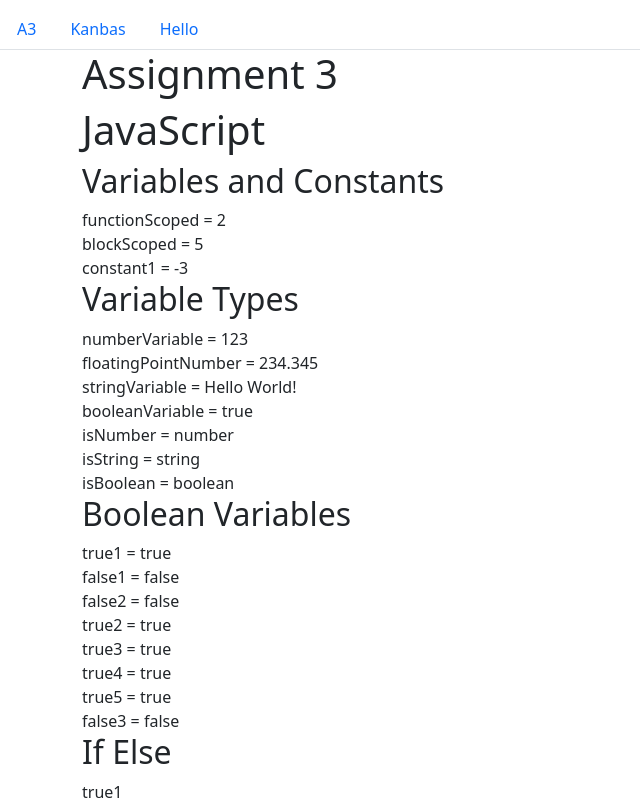
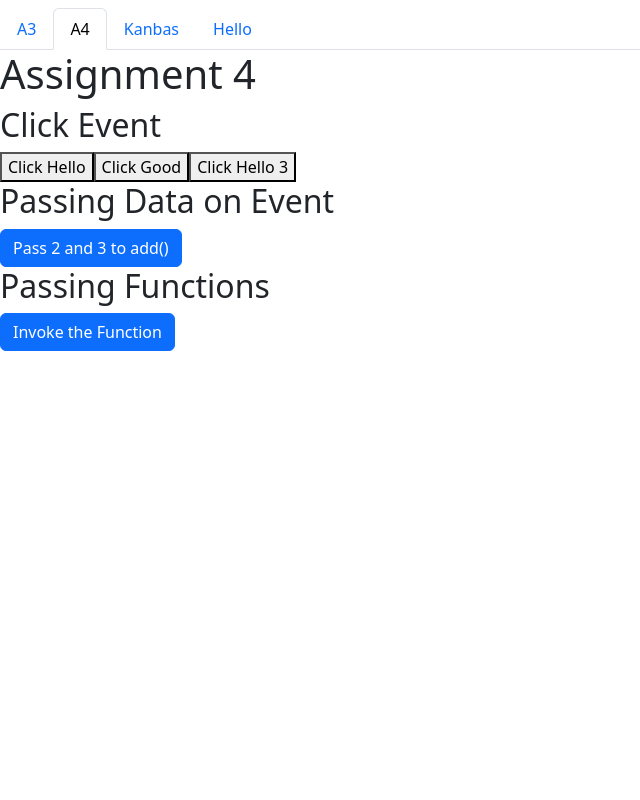
Before and after one commit to gracelemelin/kanbas-react-web-app, a React (Create React App) app: page /#/Labs/a4 in a window 1280 px wide. Shown: the top 800 px of the page, without its empty margins (0-640 px from the left). Built offline with nearby package versions, Linux system fonts and the light colour scheme.

Commit message:
started a4 lab

```diff
--- a/src/App.tsx
+++ b/src/App.tsx
@@ -12,7 +12,7 @@ function App() {
     <HashRouter>
       <>
         <Routes>
-          <Route path="/" element={<Navigate to="/Labs" />} />
+          <Route path="/" element={<Navigate to="/Labs/a4" />} />
           <Route path="/Labs/*" element={<Labs />} />
           <Route path="/kanbas/*" element={<Kanbas />} />
           <Route path="/hello" element={<HelloWorld />} />
--- /dev/null
+++ b/src/Labs/a4/ClickEvent.tsx
@@ -0,0 +1,26 @@
+function ClickEvent() {
+    const hello = () => {
+      alert("Hello World!");
+    };
+    const lifeIs = (good: string) => {
+      alert(`Life is ${good}`);
+    };
+    return (
+      <div>
+        <h2>Click Event</h2>
+        <button onClick={hello}>
+          Click Hello</button>
+        <button onClick={() => lifeIs("Good!")}>
+          Click Good</button>
+        <button
+          onClick={() => {
+            hello();
+            lifeIs("Great!");
+          }}
+        >
+          Click Hello 3
+        </button>
+      </div>
+    );
+  }
+  export default ClickEvent;
--- /dev/null
+++ b/src/Labs/a4/PassingDataOnEvent.tsx
@@ -0,0 +1,16 @@
+const add = (a: number, b: number) => {
+    alert(`${a} + ${b} = ${a + b}`);
+  };
+  function PassingDataOnEvent() {
+    return (
+      <div>
+        <h2>Passing Data on Event</h2>
+        <button onClick={() => add(2, 3)}
+                // onClick={add(2, 3)}
+                className="btn btn-primary">
+          Pass 2 and 3 to add()
+        </button>
+      </div>
+    );
+  }
+  export default PassingDataOnEvent;
--- /dev/null
+++ b/src/Labs/a4/PassingFunctions.tsx
@@ -0,0 +1,11 @@
+function PassingFunctions({ theFunction }: { theFunction: () => void }) {
+    return (
+      <div>
+        <h2>Passing Functions</h2>
+        <button onClick={theFunction} className="btn btn-primary">
+          Invoke the Function
+        </button>
+      </div>
+    );
+  }
+  export default PassingFunctions;
--- /dev/null
+++ b/src/Labs/a4/index.tsx
@@ -0,0 +1,21 @@
+import React from "react";
+import ClickEvent from "./ClickEvent";
+import PassingDataOnEvent from "./PassingDataOnEvent";
+import PassingFunctions from "./PassingFunctions";
+
+const Assignment4 = () => {
+
+    function sayHello() {
+        alert("Hello");
+      }
+
+  return(
+    <>
+      <h1>Assignment 4</h1>
+      <ClickEvent/>
+      <PassingDataOnEvent/>
+      <PassingFunctions theFunction={sayHello}/>
+    </>
+  );
+};
+export default Assignment4;
--- a/src/Labs/index.tsx
+++ b/src/Labs/index.tsx
@@ -1,13 +1,22 @@
+import Nav from "../Nav";
 import Assignment3 from "./a3";
-import Nav from "../Nav";
-import { Link } from "react-router-dom";
-
+import Assignment4 from "./a4";
+import {Routes, Route, Navigate}
+  from "react-router";
 function Labs() {
-    return (
-        <>
-            <Nav/>
-            <Assignment3 />
-        </>
-    );
+ return (
+   <div>
+     <Nav/>
+     <Routes>
+       <Route path="/"
+        element={<Navigate
+                  to="a3"/>}/>
+       <Route path="a3"
+        element={<Assignment3/>}/>
+       <Route path="a4"
+        element={<Assignment4/>}/>
+     </Routes>
+   </div>
+ );
 }
 export default Labs;
--- a/src/Nav.tsx
+++ b/src/Nav.tsx
@@ -5,6 +5,7 @@ function Nav() {
     return (
         <nav className="nav nav-tabs mt-2">
             <Link className={`nav-link ${pathname.includes("a3") ? "active" : ""}`} to="/Labs/a3">A3</Link>
+            <Link className={`nav-link ${pathname.includes("a4") ? "active" : ""}`} to="/Labs/a4">A4</Link>
             <Link className={`nav-link ${pathname.includes("Kanbas") ? "active" : ""}`} to="/Kanbas">Kanbas</Link>
             <Link className={`nav-link ${pathname.includes("hello") ? "active" : ""}`} to="/hello">Hello</Link>
         </nav>
```
